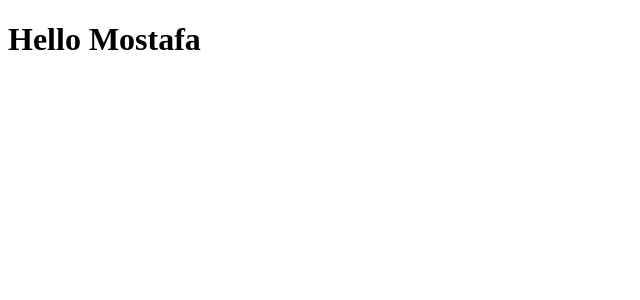
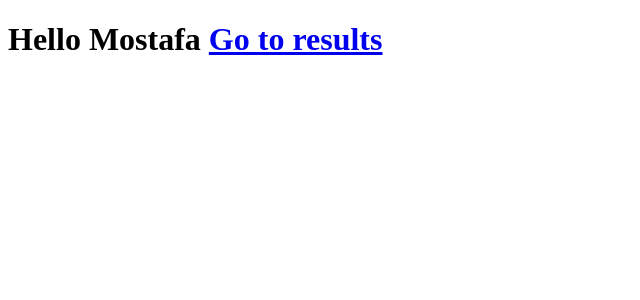
Before and after one commit to Mostafasaffari/React-NextJs-Sample, a Next.js app: page / in a window 1280 px wide. Shown: the top 300 px of the page, without its empty margins (0-640 px from the left). Built offline with nearby package versions, Linux system fonts and the light colour scheme.

Commit message:
add results and detail pages

```diff
--- a/pages/index.tsx
+++ b/pages/index.tsx
@@ -1,5 +1,14 @@
+import Link from "next/link";
+
 const Index = () => {
-  return <h1>Hello Mostafa</h1>;
+  return (
+    <h1>
+      Hello Mostafa{" "}
+      <Link href="/results">
+        <a>Go to results</a>
+      </Link>
+    </h1>
+  );
 };
 
 export default Index;
```
Also changed, not shown: pages/detail/[slug].tsx (added, +8 -0 lines), pages/results/index.tsx (added, +13 -0 lines).
